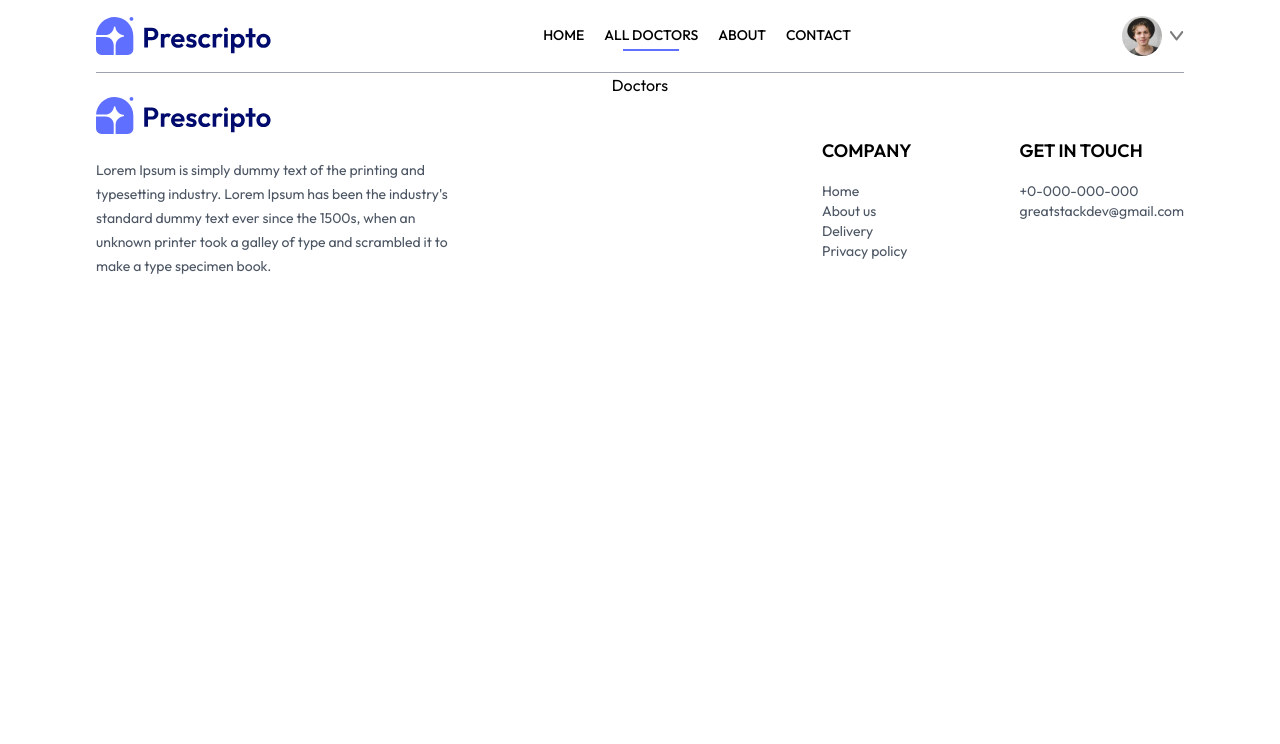
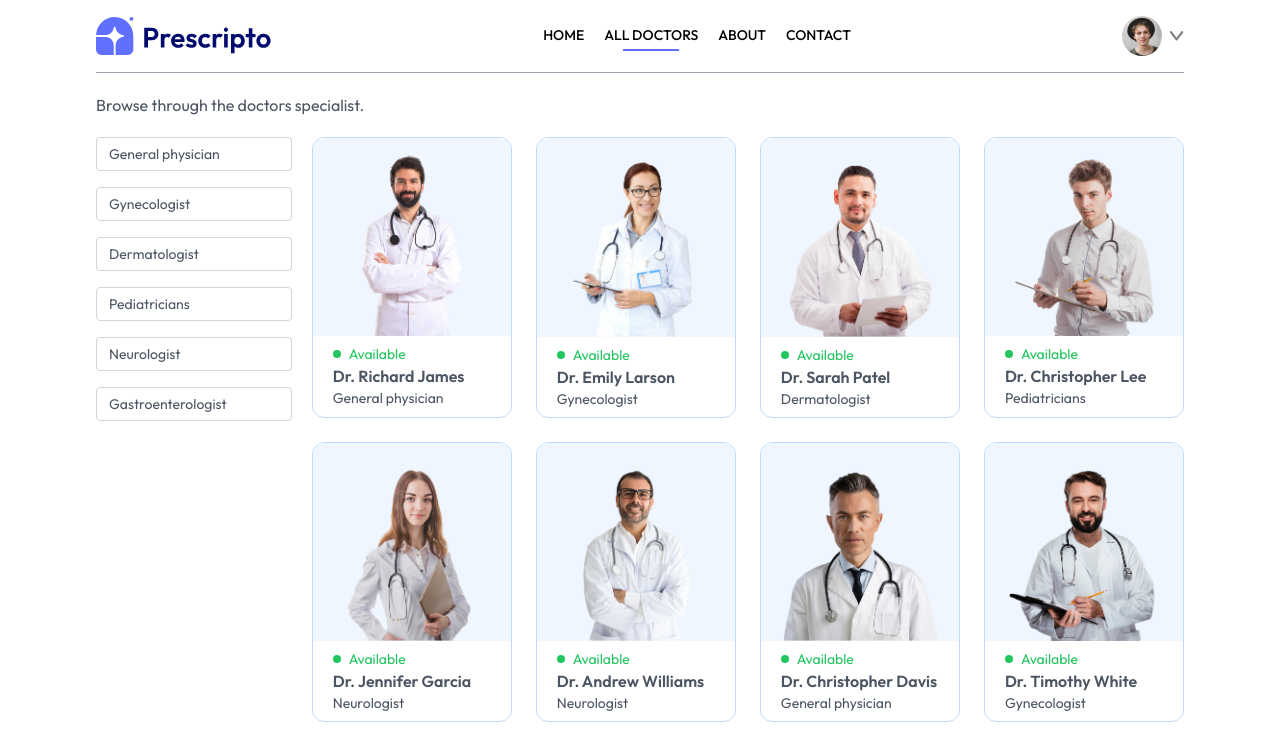
Before and after one commit to Maryiamreda/prescripto, a React (Vite) app: page /doctors in a window 1280 px wide. Shown: the top 744 px of the page. Built offline with nearby package versions, Linux system fonts and the light colour scheme.

Commit message:
all doctors page

```diff
--- a/src/pages/Doctors.tsx
+++ b/src/pages/Doctors.tsx
@@ -1,5 +1,66 @@
+import { useEffect, useState } from "react";
+import { Link, useNavigate, useParams } from "react-router-dom";
+import { doctors } from '../assets/assets_frontend/assets'
+import { specialityData } from '../assets/assets_frontend/assets'
+
 const DoctorsPage = () => {
-    return (<h1>Doctors</h1>);
+    const { speciality } = useParams(); // Extract docId
+    const [data, setData] = useState(doctors)
+    const navigate = useNavigate();
+    const [showFilters, setShowFilters] = useState(false)
+    useEffect(() => {
+        if (speciality) {
+            // Filter doctors by speciality
+            setData(doctors.filter((doctor) => doctor.speciality === speciality));
+        } else {
+            // Reset to all doctors if no speciality is selected
+            setData(doctors);
+        }
+    }, [speciality])
+
+    return (
+        <div className=" text-gray-600   mb-20">
+            <p className="text-start mt-5">Browse through the doctors specialist. </p>
+            <div className="md:flex-row  flex flex-col  gap-5 mt-5">
+                <div className=" flex-col text-start gap-4 sm:flex text-sm  text-gray-600">
+                    <button onClick={() => { setShowFilters(showFilters ? false : true) }} className="cursor-pointer border w-14 py-1 px-3 text-center  border-gray-300 block md:hidden ">Filters</button>
+
+                    {(showFilters || window.innerWidth >= 768) && ( // Show based on state or screen size
+                        <div className="flex-col flex text-start gap-4" >
+                            {specialityData.map((data, index) => (
+                                <Link key={index} to={`/doctors/${data.speciality}`}>
+                                    <div className="cursor-pointer border pl-3 w-[94vw] sm:w-auto border-gray-300 pr-16 py-1.5 rounded">
+                                        {data.speciality}
+                                    </div>
+                                </Link>
+                            ))}
+                        </div>
+                    )}
+
+
+
+
+
+
+
+                </div>
+                <div className="grid grid-cols-1 sm:grid-cols-2 md:grid-cols-3 lg:grid-cols-4 gap-6">
+
+                    {data.map((doctor) => (
+                        <div onClick={() => navigate(`/appointment/${doctor._id}`)} className='border border-blue-200 overflow-hidden rounded-xl cursor-pointer hover:translate-y-[-10px] transition-all duration-500'>
+                            <img className='bg-blue-50' src={doctor.image} />
+                            <div className='px-5 py-2 text-start'>
+                                <div className='flex items-center text-center gap-2'> <p className='bg-green-500 rounded-full w-2 h-2 '></p><p className='text-green-500 text-sm'>Available</p>
+                                </div>
+                                <h2 className='text-base font-semibold'>{doctor.name}</h2>
+                                <p className='text-gray-600 text-sm'>{doctor.speciality}</p>
+                            </div>
+
+                        </div>)
+                    )} </div>
+            </div>
+
+        </div>);
 }
 
 export default DoctorsPage;
```
